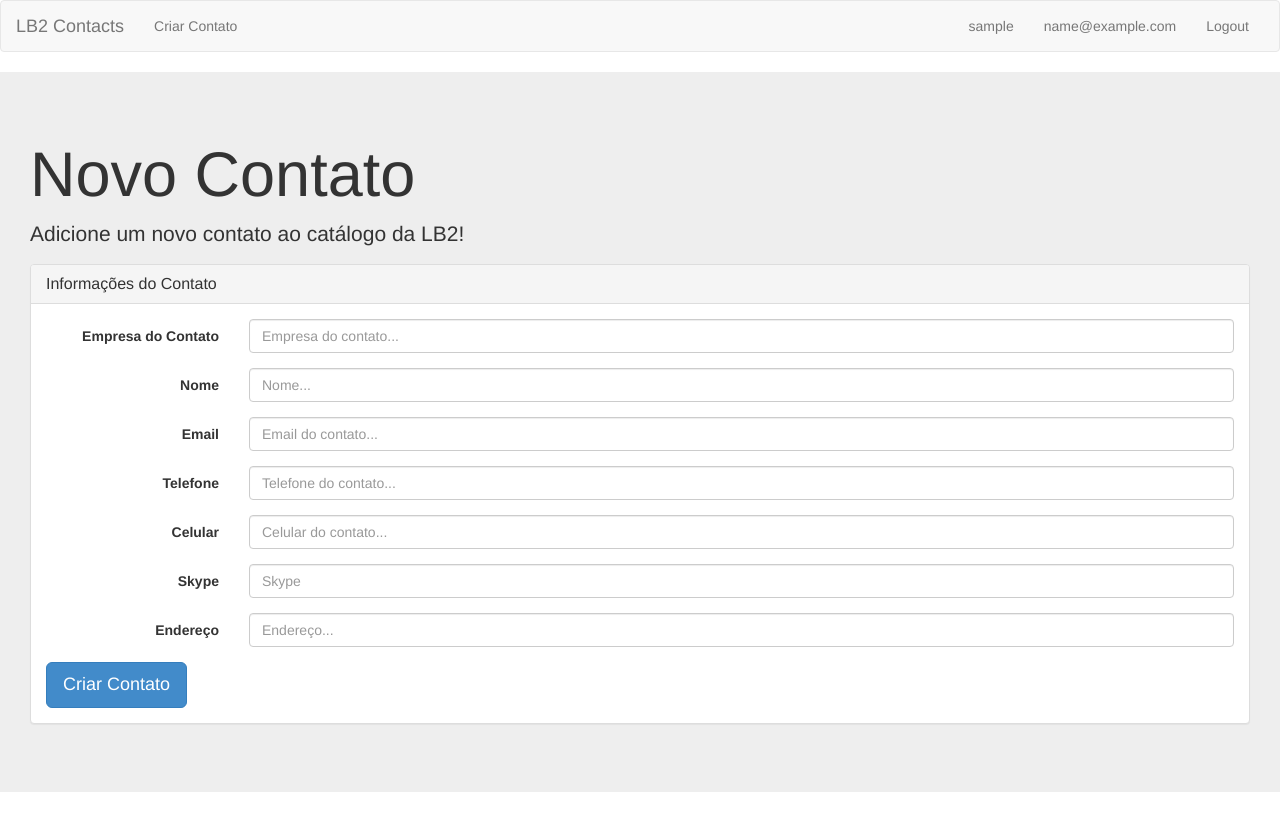
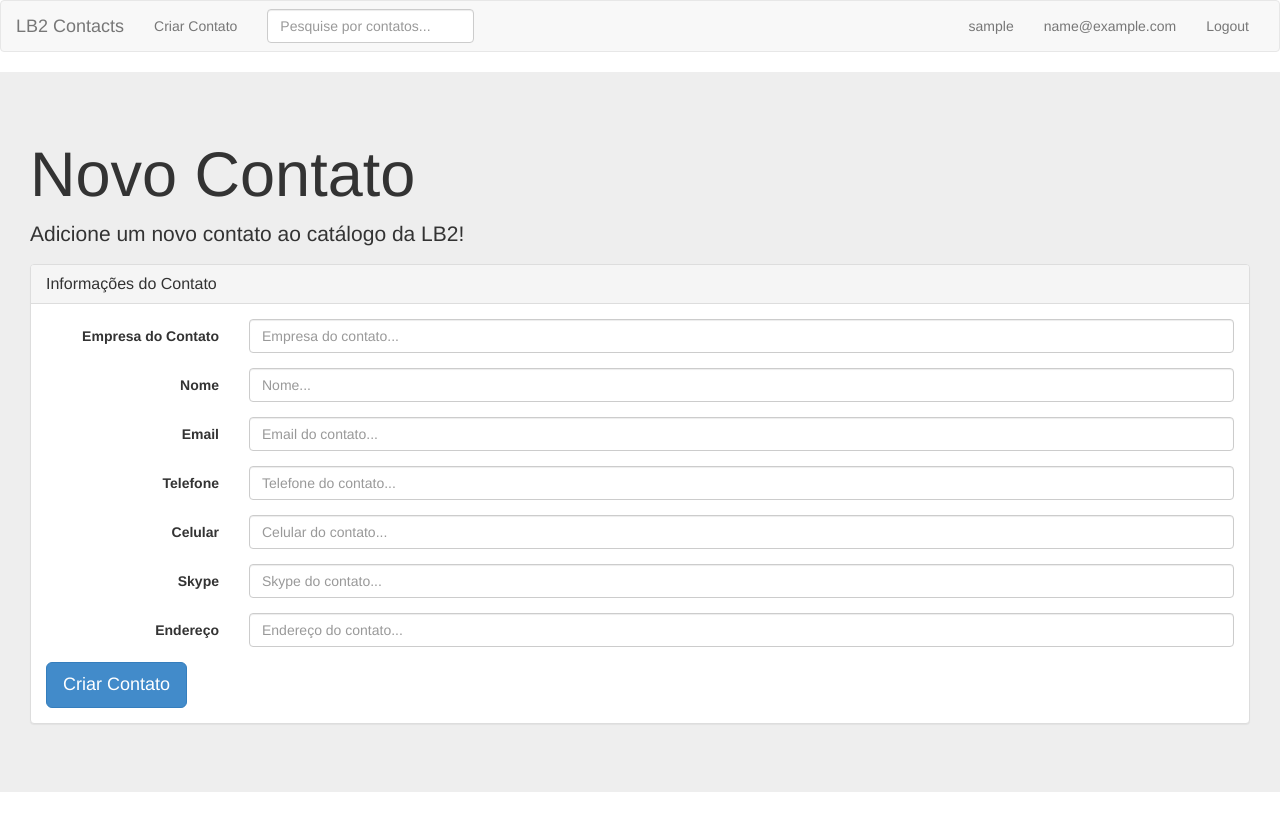
Before and after one commit to bernardoVale/LB2-ContactsManager, a Django app: page /contato/ in a window 1280 px wide. Run offline with Django 3.2, Linux system fonts and the light colour scheme; the visitor is signed in with stand-in values (Sample User, id 1); some libraries are stand-ins or nearby versions.

Commit message:
Cadastro de contato
Validação do Contato
modificações do contato. Situação e humor.
Pesquisa de contato inciada

```diff
--- /dev/null
+++ b/lb2Contacts/contatos/forms.py
@@ -0,0 +1,14 @@
+# coding=utf-8
+from mongoforms import MongoForm
+from lb2Contacts.contatos.models import Contato
+
+__author__ = 'bernardovale'
+
+class ContatoForm(MongoForm):
+    """
+    Classe utilizada para testar o formulário de
+    inserção de novos contatos.
+    """
+    class Meta:
+        document = Contato
+        fields = ('email','empresa','nome','telefone','celular','endereco','skype')
--- a/lb2Contacts/contatos/views.py
+++ b/lb2Contacts/contatos/views.py
@@ -7,14 +7,33 @@ from django.contrib.auth import login as auth_login
 from django.contrib.auth import logout as auth_logout
 from mongoengine.django import auth
 from mongoengine.django.auth import User
+from lb2Contacts.contatos.forms import ContatoForm
+from lb2Contacts.contatos.models import Contato
+
 
 @login_required
 def home(request):
+    """
+    Método da tela inicial.
+    :param request:
+    :return:
+    """
+    if request.method == 'POST':
+        #todo Query utilizando filtro com Or
+        resultset = Contato.objects(__raw__= { "$or" : [ {"nome" : {"$regex" : "^a"}}] })
+        print resultset
+        return render_to_response('home.html',{'contato':request.POST['search']},
+                              context_instance=RequestContext(request))
     return render_to_response('home.html',
                               context_instance=RequestContext(request))
 
 
 def login(request):
+    """
+    Método da tela de Login
+    :param request:
+    :return:
+    """
     #User.create_user('bernardo.vale','contacts1992','bernardosilveiravale@gmail.com')
     if request.method == 'POST':
         user = authenticate(username=request.POST['username'],password=request.POST['password'])
@@ -30,11 +49,29 @@ def login(request):
                           context_instance=RequestContext(request))
 
 def logout(request):
+    """
+    Método de logout. Ação do botão logout
+    :param request:
+    :return:
+    """
     auth_logout(request)
     return render_to_response('login.html',
                           context_instance=RequestContext(request))
 
 @login_required
 def novocontato(request):
+    """
+    Método da tela de novo contato.
+    :param request:
+    :return:
+    """
+
+    if request.method == 'POST':
+        form = ContatoForm(request.POST)
+        if form.is_valid():
+            Contato().wrap(request.POST).save()
+        else:
+            return render_to_response('contato.html',{'form' : form},
+                          context_instance=RequestContext(request))
     return render_to_response('contato.html',
                           context_instance=RequestContext(request))
--- a/lb2Contacts/templates/base.html
+++ b/lb2Contacts/templates/base.html
@@ -29,7 +29,12 @@
           <ul class="nav navbar-nav">
             <li><a href="/contato">Criar Contato</a></li>
           </ul>
-
+          <form action="http://127.0.0.1:8000/" class="navbar-form navbar-left" role="search" method="POST">
+              {% csrf_token %}
+                <div class="form-group">
+                    <input type="text" class="form-control" name="search" placeholder="Pesquise por contatos...">
+                </div>
+          </form>
           <ul class="nav navbar-nav navbar-right">
             <p class="navbar-text">{{ request.user.username }}</p>
             <p class="navbar-text">{{ request.user.email }}</p>
--- a/lb2Contacts/templates/contato.html
+++ b/lb2Contacts/templates/contato.html
@@ -16,44 +16,85 @@
                 <label for="empresa" class="col-sm-2 control-label"
                         > Empresa do Contato</label>
                 <div class="col-sm-10">
-                    <input type="text" class="form-control" name="empresa" placeholder="Empresa do contato..."/>
+                    <input type="text" class="form-control" name="empresa"
+                           {%if form.empresa.errors %}
+                             placeholder=" {{ form.errors.empresa|first }}"
+                            {% else %}
+                             placeholder="Empresa do contato..."
+                           {% endif %}
+                            />
                 </div>
             </div>
             <div class="form-group {%if form.nome.errors %}has-error has-feedback{%endif%}">
                 <label for="nome" class="col-sm-2 control-label"> Nome</label>
                 <div class="col-sm-10">
-                    <input type="text" name="nome" placeholder="Nome..." class="form-control"/>
+                    <input type="text" class="form-control" name="nome"
+                           {%if form.nome.errors %}
+                             placeholder=" {{ form.errors.nome|first }}"
+                            {% else %}
+                             placeholder="Nome..."
+                           {% endif %}
+                            />
                 </div>
             </div>
             <div class="form-group {%if form.email.errors %}has-error has-feedback{%endif%}">
                 <label for="email" class="col-sm-2 control-label"> Email</label>
                 <div class="col-sm-10">
-                    <input type="text" name="email" placeholder="Email do contato..." class="form-control"/>
+                    <input type="text" class="form-control" name="email"
+                           {%if form.email.errors %}
+                             placeholder=" {{ form.errors.email|first }}"
+                            {% else %}
+                             placeholder="Email do contato..."
+                           {% endif %}
+                            />
                 </div>
             </div>
-            <div class="form-group {%if form.email.errors %}has-error has-feedback{%endif%}">
+            <div class="form-group {%if form.telefone.errors %}has-error has-feedback{%endif%}">
                 <label for="telefone" class="col-sm-2 control-label"> Telefone</label>
                 <div class="col-sm-10">
-                    <input type="text" id="telefone" name="telefone" placeholder="Telefone do contato..." class="form-control"/>
+                    <input type="text" id="telefone" class="form-control" name="telefone"
+                           {%if form.telefone.errors %}
+                             placeholder=" {{ form.errors.telefone|first }}"
+                            {% else %}
+                             placeholder="Telefone do contato..."
+                           {% endif %}
+                            />
                 </div>
             </div>
-            <div class="form-group {%if form.email.errors %}has-error has-feedback{%endif%}">
+            <div class="form-group {%if form.celular.errors %}has-error has-feedback{%endif%}">
                 <label for="celular" class="col-sm-2 control-label"> Celular</label>
                 <div class="col-sm-10">
-                    <input type="text" name="celular" id="celular"
-                           placeholder="Celular do contato..." class="form-control"/>
+                    <input type="text" id="celular" class="form-control" name="celular"
+                           {%if form.celular.errors %}
+                             placeholder=" {{ form.errors.celular|first }}"
+                            {% else %}
+                             placeholder="Celular do contato..."
+                           {% endif %}
+                            />
                 </div>
             </div>
             <div class="form-group {%if form.skype.errors %}has-error has-feedback{%endif%}">
                 <label for="skype" class="col-sm-2 control-label"> Skype</label>
                 <div class="col-sm-10">
-                    <input type="text" name="skype" placeholder="Skype" class="form-control"/>
+                    <input type="text" id="skype" class="form-control" name="skype"
+                           {%if form.skype.errors %}
+                             placeholder=" {{ form.errors.skype|first }}"
+                            {% else %}
+                             placeholder="Skype do contato..."
+                           {% endif %}
+                            />
                 </div>
             </div>
             <div class="form-group {%if form.endereco.errors %}has-error has-feedback{%endif%}">
                 <label for="endereco" class="col-sm-2 control-label"> Endereço</label>
                 <div class="col-sm-10">
-                    <input type="text" name="endereco" placeholder="Endereço..." class="form-control"/>
+                    <input type="text" id="endereco" class="form-control" name="endereco"
+                           {%if form.endereco.errors %}
+                             placeholder=" {{ form.errors.endereco|first }}"
+                            {% else %}
+                             placeholder="Endereço do contato..."
+                           {% endif %}
+                            />
                 </div>
             </div>
             <button type="submit" name="Salvar" class="btn btn-lg btn-primary">
--- a/lb2Contacts/templates/home.html
+++ b/lb2Contacts/templates/home.html
@@ -6,5 +6,6 @@
     <div class="lb2_jumbotron jumbotron">
         <h1>LB2 Contacts</h1>
         <p><h4>Olá, seja bem vindo!</h4>
+        {{ contato }}
     </div>
 {% endblock %}
```
Also changed, not shown: lb2Contacts/contatos/models.py (+28 -6 lines), lb2Contacts/contatos/tests.py (+26 -8 lines), lb2Contacts/contatos/static/js/novocontato.js (line endings or trailing spaces).
